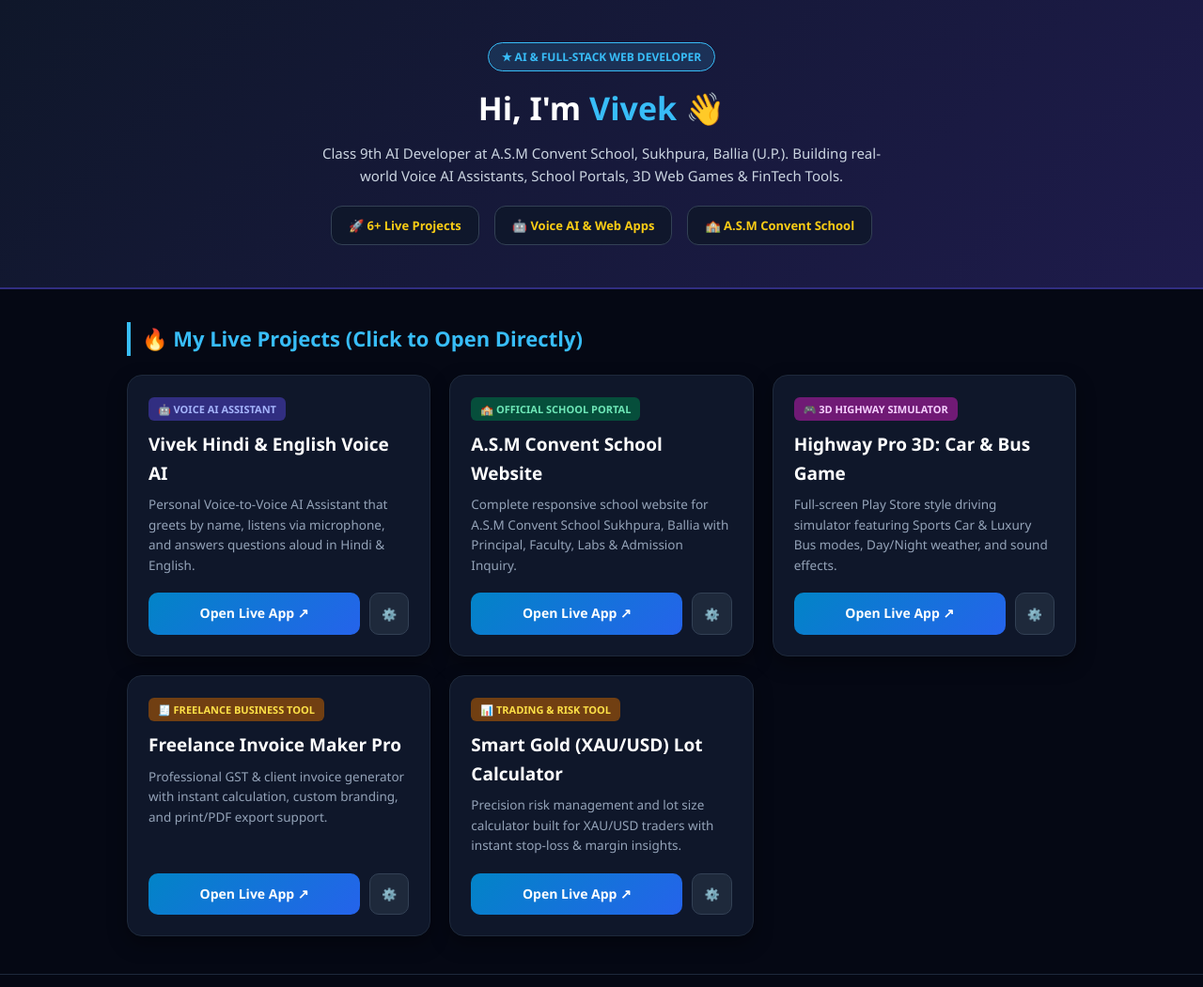
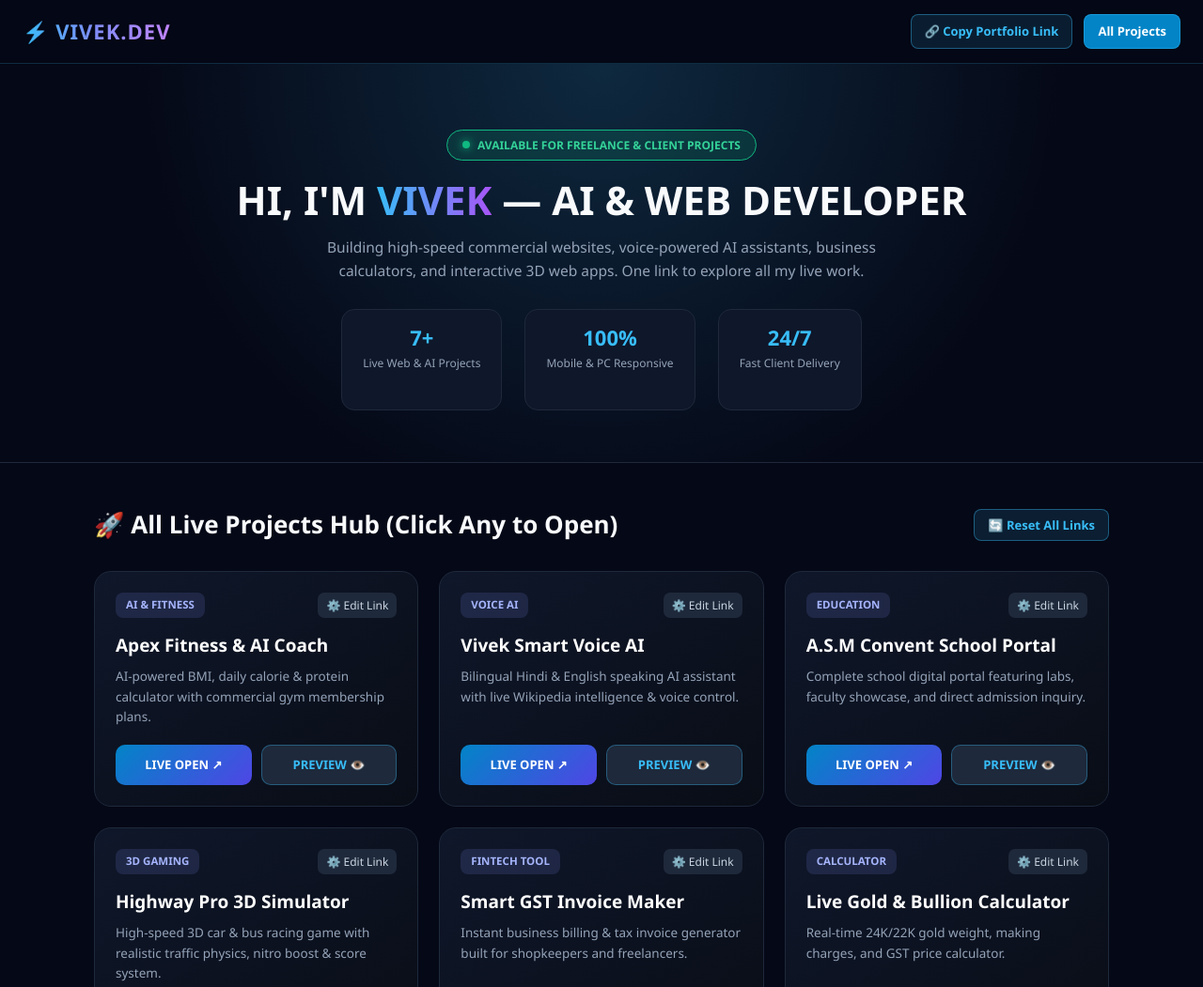
Before and after one commit to sdevi223997-a11y/vivek-master-portfolio, a plain HTML site: page index.html in a window 1280 px wide. Shown: the top 1051 px of the page at 94% size. Drawn offline with Linux system fonts and the light colour scheme.

Commit message:
Revamp portfolio layout and update title
Updated the title and enhanced the layout and styling of the portfolio page. Added navigation and improved project display features.

```diff
--- a/index.html
+++ b/index.html
@@ -3,132 +3,154 @@
 <head>
     <meta charset="UTF-8">
     <meta name="viewport" content="width=device-width, initial-scale=1.0">
-    <title>Vivek | AI & Web Developer Portfolio</title>
+    <title>VIVEK | AI & Full-Stack Web Developer Portfolio</title>
     <style>
-        * { box-sizing: border-box; margin: 0; padding: 0; font-family: 'Segoe UI', Roboto, sans-serif; }
-        body { background: #050814; color: #f8fafc; line-height: 1.6; }
-        header { background: linear-gradient(135deg, #0f172a, #1e1b4b); padding: 45px 20px; text-align: center; border-bottom: 2px solid #312e81; }
-        .badge { display: inline-block; background: rgba(56, 189, 248, 0.15); color: #38bdf8; border: 1px solid #38bdf8; padding: 5px 14px; border-radius: 20px; font-size: 12px; font-weight: bold; margin-bottom: 12px; }
-        header h1 { font-size: 34px; font-weight: 900; color: #fff; margin-bottom: 8px; }
-        header h1 span { color: #38bdf8; }
-        header p { color: #cbd5e1; max-width: 620px; margin: 0 auto 20px; font-size: 15px; }
-        .stats { display: flex; justify-content: center; gap: 16px; flex-wrap: wrap; }
-        .stat-box { background: rgba(15, 23, 42, 0.85); border: 1px solid #334155; padding: 10px 18px; border-radius: 12px; font-size: 13px; font-weight: bold; color: #facc15; }
-        .container { max-width: 1050px; margin: 35px auto; padding: 0 20px; }
-        .sec-title { font-size: 22px; color: #38bdf8; margin-bottom: 20px; border-left: 4px solid #38bdf8; padding-left: 12px; }
-        .grid { display: grid; grid-template-columns: repeat(auto-fit, minmax(300px, 1fr)); gap: 20px; }
-        .card { background: #0f172a; border: 1px solid #1e293b; border-radius: 16px; padding: 22px; display: flex; flex-direction: column; justify-content: space-between; transition: 0.25s; box-shadow: 0 8px 20px rgba(0,0,0,0.35); }
-        .card:hover { transform: translateY(-5px); border-color: #38bdf8; }
-        .tag { display: inline-block; font-size: 11px; font-weight: bold; padding: 4px 10px; border-radius: 6px; margin-bottom: 10px; width: fit-content; }
-        .t-ai { background: #312e81; color: #a5b4fc; }
-        .t-web { background: #064e3b; color: #6ee7b7; }
-        .t-game { background: #701a75; color: #f5d0fe; }
-        .t-fin { background: #713f12; color: #fde047; }
-        .card h3 { font-size: 19px; color: #fff; margin-bottom: 8px; }
+        * { box-sizing: border-box; margin: 0; padding: 0; font-family: 'Segoe UI', Roboto, sans-serif; scroll-behavior: smooth; }
+        body { background: #050816; color: #f8fafc; line-height: 1.6; overflow-x: hidden; }
+        nav { position: sticky; top: 0; background: rgba(5, 8, 22, 0.9); backdrop-filter: blur(12px); padding: 15px 24px; display: flex; justify-content: space-between; align-items: center; border-bottom: 1px solid rgba(56, 189, 248, 0.2); z-index: 100; }
+        .brand { font-size: 22px; font-weight: 900; letter-spacing: 1px; background: linear-gradient(90deg, #38bdf8, #818cf8, #c084fc); -webkit-background-clip: text; -webkit-text-fill-color: transparent; }
+        .nav-btns { display: flex; gap: 12px; }
+        .nav-btn { background: rgba(56, 189, 248, 0.12); border: 1px solid rgba(56, 189, 248, 0.4); color: #38bdf8; padding: 7px 14px; border-radius: 8px; font-size: 13px; font-weight: bold; cursor: pointer; text-decoration: none; }
+        .hero { text-align: center; padding: 70px 20px 55px; background: radial-gradient(circle at top, rgba(56, 189, 248, 0.18), transparent 65%); border-bottom: 1px solid #1e293b; }
+        .status-badge { display: inline-flex; align-items: center; gap: 8px; background: rgba(16, 185, 129, 0.15); border: 1px solid #10b981; color: #34d399; padding: 6px 16px; border-radius: 30px; font-size: 12px; font-weight: bold; margin-bottom: 18px; }
+        .dot { width: 8px; height: 8px; background: #10b981; border-radius: 50%; box-shadow: 0 0 10px #10b981; }
+        .hero h1 { font-size: 42px; font-weight: 900; line-height: 1.15; margin-bottom: 14px; }
+        .hero h1 span { background: linear-gradient(90deg, #38bdf8, #a855f7); -webkit-background-clip: text; -webkit-text-fill-color: transparent; }
+        .hero p { max-width: 640px; margin: 0 auto 28px; color: #94a3b8; font-size: 15.5px; }
+        .stats-bar { display: flex; justify-content: center; gap: 24px; flex-wrap: wrap; margin-top: 25px; }
+        .stat-pill { background: #0f172a; border: 1px solid #1e293b; padding: 12px 22px; border-radius: 14px; }
+        .stat-pill h3 { font-size: 22px; font-weight: 900; color: #38bdf8; }
+        .stat-pill p { font-size: 12px; color: #94a3b8; }
+        .container { max-width: 1120px; margin: 45px auto; padding: 0 20px; }
+        .sec-head { display: flex; justify-content: space-between; align-items: center; flex-wrap: wrap; gap: 12px; margin-bottom: 28px; }
+        .sec-head h2 { font-size: 26px; font-weight: 800; }
+        .grid { display: grid; grid-template-columns: repeat(auto-fit, minmax(310px, 1fr)); gap: 22px; }
+        .card { background: linear-gradient(145deg, #0f172a, #090d16); border: 1px solid #1e293b; border-radius: 18px; padding: 22px; display: flex; flex-direction: column; justify-content: space-between; transition: 0.3s; position: relative; }
+        .card:hover { transform: translateY(-6px); border-color: #38bdf8; box-shadow: 0 14px 35px rgba(56, 189, 248, 0.16); }
+        .card-top { display: flex; justify-content: space-between; align-items: center; margin-bottom: 14px; }
+        .cat-tag { background: rgba(129, 140, 248, 0.15); color: #a5b4fc; padding: 4px 11px; border-radius: 8px; font-size: 11.5px; font-weight: bold; }
+        .edit-icon { background: #1e293b; border: none; color: #cbd5e1; padding: 5px 9px; border-radius: 7px; cursor: pointer; font-size: 12px; }
+        .card h3 { font-size: 19px; font-weight: 800; margin-bottom: 8px; color: #fff; }
         .card p { font-size: 13.5px; color: #94a3b8; margin-bottom: 18px; }
-        .btn-row { display: flex; gap: 10px; }
-        .open-btn { flex: 1; text-align: center; background: linear-gradient(135deg, #0284c7, #2563eb); color: #fff; text-decoration: none; padding: 11px; border-radius: 10px; font-weight: bold; font-size: 14px; }
-        .open-btn:hover { background: linear-gradient(135deg, #0ea5e9, #3b82f6); }
-        .edit-btn { background: #1e293b; color: #cbd5e1; border: 1px solid #334155; padding: 0 12px; border-radius: 10px; cursor: pointer; font-size: 13px; }
-        footer { text-align: center; padding: 28px 20px; border-top: 1px solid #1e293b; color: #64748b; font-size: 13px; margin-top: 40px; }
+        .card-actions { display: grid; grid-template-columns: 1fr 1fr; gap: 10px; }
+        .btn-open { background: linear-gradient(135deg, #0284c7, #4f46e5); color: #fff; text-align: center; padding: 11px; border-radius: 10px; text-decoration: none; font-size: 13px; font-weight: bold; }
+        .btn-prev { background: #1e293b; color: #38bdf8; border: 1px solid rgba(56, 189, 248, 0.35); padding: 11px; border-radius: 10px; font-size: 13px; font-weight: bold; cursor: pointer; }
+        .modal { display: none; position: fixed; inset: 0; background: rgba(2, 6, 23, 0.92); z-index: 999; padding: 18px; flex-direction: column; }
+        .modal-bar { display: flex; justify-content: space-between; align-items: center; background: #0f172a; padding: 12px 18px; border-radius: 12px 12px 0 0; border: 1px solid #334155; }
+        .modal iframe { width: 100%; flex: 1; border: 1px solid #334155; border-top: none; border-radius: 0 0 12px 12px; background: #fff; }
+        .close-btn { background: #ef4444; color: #fff; border: none; padding: 7px 14px; border-radius: 8px; font-weight: bold; cursor: pointer; }
+        footer { text-align: center; padding: 30px 20px; border-top: 1px solid #1e293b; color: #64748b; font-size: 13px; margin-top: 50px; }
     </style>
 </head>
 <body>
 
-<header>
-    <div class="badge">★ AI & FULL-STACK WEB DEVELOPER</div>
-    <h1>Hi, I'm <span>Vivek</span> 👋</h1>
-    <p>Class 9th AI Developer at A.S.M Convent School, Sukhpura, Ballia (U.P.). Building real-world Voice AI Assistants, School Portals, 3D Web Games & FinTech Tools.</p>
-    <div class="stats">
-        <div class="stat-box">🚀 6+ Live Projects</div>
-        <div class="stat-box">🤖 Voice AI & Web Apps</div>
-        <div class="stat-box">🏫 A.S.M Convent School</div>
+<nav>
+    <div class="brand">⚡ VIVEK.DEV</div>
+    <div class="nav-btns">
+        <button class="nav-btn" onclick="copyMasterLink()">🔗 Copy Portfolio Link</button>
+        <a href="#projects" class="nav-btn" style="background:#0284c7; color:#fff;">All Projects</a>
     </div>
-</header>
-<div class="container">
-    <h2 class="sec-title">🔥 My Live Projects (Click to Open Directly)</h2>
+</nav>
+
+<section class="hero">
+    <div class="status-badge"><span class="dot"></span> AVAILABLE FOR FREELANCE & CLIENT PROJECTS</div>
+    <h1>HI, I'M <span>VIVEK</span> — AI & WEB DEVELOPER</h1>
+    <p>Building high-speed commercial websites, voice-powered AI assistants, business calculators, and interactive 3D web apps. One link to explore all my live work.</p>
+    <div class="stats-bar">
+        <div class="stat-pill"><h3>7+</h3><p>Live Web & AI Projects</p></div>
+        <div class="stat-pill"><h3>100%</h3><p>Mobile & PC Responsive</p></div>
+        <div class="stat-pill"><h3>24/7</h3><p>Fast Client Delivery</p></div>
+    </div>
+</section>
+<section class="container" id="projects">
+    <div class="sec-head">
+        <h2>🚀 All Live Projects Hub (Click Any to Open)</h2>
+        <button class="nav-btn" onclick="resetDefaults()">🔄 Reset All Links</button>
+    </div>
     <div class="grid" id="projectGrid"></div>
+</section>
+
+<div class="modal" id="previewModal">
+    <div class="modal-bar">
+        <span id="modalTitle" style="font-weight:bold; color:#38bdf8;">Live Project Preview</span>
+        <div style="display:flex; gap:10px;">
+            <a id="modalExtLink" href="#" target="_blank" class="nav-btn">Open Full Screen ↗</a>
+            <button class="close-btn" onclick="closePreview()">✖ Close</button>
+        </div>
+    </div>
+    <iframe id="previewFrame" src=""></iframe>
 </div>
 
 <footer>
-    Designed & Developed by <strong>Vivek</strong> • All Projects Hosted Live on GitHub Pages
+    © 2026 <strong>Vivek — AI & Web Developer</strong> • All Projects Hosted Live on GitHub Cloud
 </footer>
 
 <script>
     const defaultProjects = [
-        {
-            id: "p1",
-            tag: "🤖 VOICE AI ASSISTANT",
-            tagClass: "t-ai",
-            title: "Vivek Hindi & English Voice AI",
-            desc: "Personal Voice-to-Voice AI Assistant that greets by name, listens via microphone, and answers questions aloud in Hindi & English.",
-            url: "https://github.io"
-        },
-        {
-            id: "p2",
-            tag: "🏫 OFFICIAL SCHOOL PORTAL",
-            tagClass: "t-web",
-            title: "A.S.M Convent School Website",
-            desc: "Complete responsive school website for A.S.M Convent School Sukhpura, Ballia with Principal, Faculty, Labs & Admission Inquiry.",
-            url: "https://github.io"
-        },
-        {
-            id: "p3",
-            tag: "🎮 3D HIGHWAY SIMULATOR",
-            tagClass: "t-game",
-            title: "Highway Pro 3D: Car & Bus Game",
-            desc: "Full-screen Play Store style driving simulator featuring Sports Car & Luxury Bus modes, Day/Night weather, and sound effects.",
-            url: "https://github.io"
-        },
-        {
-            id: "p4",
-            tag: "🧾 FREELANCE BUSINESS TOOL",
-            tagClass: "t-fin",
-            title: "Freelance Invoice Maker Pro",
-            desc: "Professional GST & client invoice generator with instant calculation, custom branding, and print/PDF export support.",
-            url: "https://github.io"
-        },
-        {
-            id: "p5",
-            tag: "📊 TRADING & RISK TOOL",
-            tagClass: "t-fin",
-            title: "Smart Gold (XAU/USD) Lot Calculator",
-            desc: "Precision risk management and lot size calculator built for XAU/USD traders with instant stop-loss & margin insights.",
-            url: "https://github.io"
-        }
+        { id: 1, tag: "AI & FITNESS", title: "Apex Fitness & AI Coach", desc: "AI-powered BMI, daily calorie & protein calculator with commercial gym membership plans.", url: "https://tinyurl.com" },
+        { id: 2, tag: "VOICE AI", title: "Vivek Smart Voice AI", desc: "Bilingual Hindi & English speaking AI assistant with live Wikipedia intelligence & voice control.", url: "https://tinyurl.com" },
+        { id: 3, tag: "EDUCATION", title: "A.S.M Convent School Portal", desc: "Complete school digital portal featuring labs, faculty showcase, and direct admission inquiry.", url: "https://tinyurl.com" },
+        { id: 4, tag: "3D GAMING", title: "Highway Pro 3D Simulator", desc: "High-speed 3D car & bus racing game with realistic traffic physics, nitro boost & score system.", url: "https://tinyurl.com" },
+        { id: 5, tag: "FINTECH TOOL", title: "Smart GST Invoice Maker", desc: "Instant business billing & tax invoice generator built for shopkeepers and freelancers.", url: "https://github.io" },
+        { id: 6, tag: "CALCULATOR", title: "Live Gold & Bullion Calculator", desc: "Real-time 24K/22K gold weight, making charges, and GST price calculator.", url: "https://github.io" },
+        { id: 7, tag: "CLIENT WORK", title: "Commercial Business Website", desc: "Custom modern business website slot ready for upcoming client deployment.", url: "https://tinyurl.com" }
     ];
 
-    let savedLinks = JSON.parse(localStorage.getItem("vivek_portfolio_links") || "{}");
+    let projects = JSON.parse(localStorage.getItem("vivek_hub_v2")) || defaultProjects;
 
     function renderProjects() {
         const grid = document.getElementById("projectGrid");
         grid.innerHTML = "";
-        defaultProjects.forEach(p => {
-            const liveUrl = savedLinks[p.id] || p.url;
-            const card = document.createElement("div");
-            card.className = "card";
-            card.innerHTML = `
-                <div>
-                    <span class="tag ${p.tagClass}">${p.tag}</span>
-                    <h3>${p.title}</h3>
-                    <p>${p.desc}</p>
-                </div>
-                <div class="btn-row">
-                    <a href="${liveUrl}" target="_blank" rel="noopener noreferrer" class="open-btn">Open Live App ↗</a>
-                    <button class="edit-btn" onclick="editLink('${p.id}', '${liveUrl}')" title="Change URL">⚙️</button>
+        projects.forEach((p, idx) => {
+            grid.innerHTML += `
+                <div class="card">
+                    <div>
+                        <div class="card-top">
+                            <span class="cat-tag">${p.tag}</span>
+                            <button class="edit-icon" onclick="editLink(${idx})">⚙️ Edit Link</button>
+                        </div>
+                        <h3>${p.title}</h3>
+                        <p>${p.desc}</p>
+                    </div>
+                    <div class="card-actions">
+                        <a href="${p.url}" target="_blank" class="btn-open">LIVE OPEN ↗</a>
+                        <button class="btn-prev" onclick="openPreview('${p.title}', '${p.url}')">PREVIEW 👁️</button>
+                    </div>
                 </div>
             `;
-            grid.appendChild(card);
         });
     }
 
-    function editLink(id, currentUrl) {
-        const newUrl = prompt("Is project ka naya direct link (https://...) paste karein:", currentUrl);
-        if (newUrl && newUrl.trim().startsWith("http")) {
-            savedLinks[id] = newUrl.trim();
-            localStorage.setItem("vivek_portfolio_links", JSON.stringify(savedLinks));
+    function openPreview(title, url) {
+        document.getElementById("modalTitle").innerText = "🔴 LIVE PREVIEW: " + title;
+        document.getElementById("modalExtLink").href = url;
+        document.getElementById("previewFrame").src = url;
+        document.getElementById("previewModal").style.display = "flex";
+    }
+
+    function closePreview() {
+        document.getElementById("previewModal").style.display = "none";
+        document.getElementById("previewFrame").src = "";
+    }
+
+    function editLink(idx) {
+        const newUrl = prompt("Enter new live URL for " + projects[idx].title + ":", projects[idx].url);
+        if (newUrl && newUrl.trim() !== "") {
+            projects[idx].url = newUrl.trim();
+            localStorage.setItem("vivek_hub_v2", JSON.stringify(projects));
             renderProjects();
         }
+    }
+
+    function resetDefaults() {
+        localStorage.removeItem("vivek_hub_v2");
+        projects = [...defaultProjects];
+        renderProjects();
+    }
+
+    function copyMasterLink() {
+        navigator.clipboard.writeText(window.location.href);
+        alert("✅ Portfolio Link Copied! Send this single link to any client or company.");
     }
 
     renderProjects();
```
